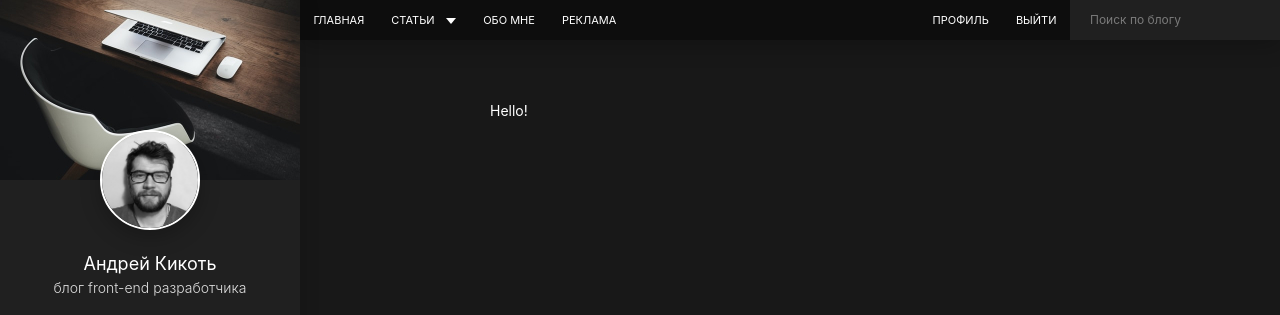
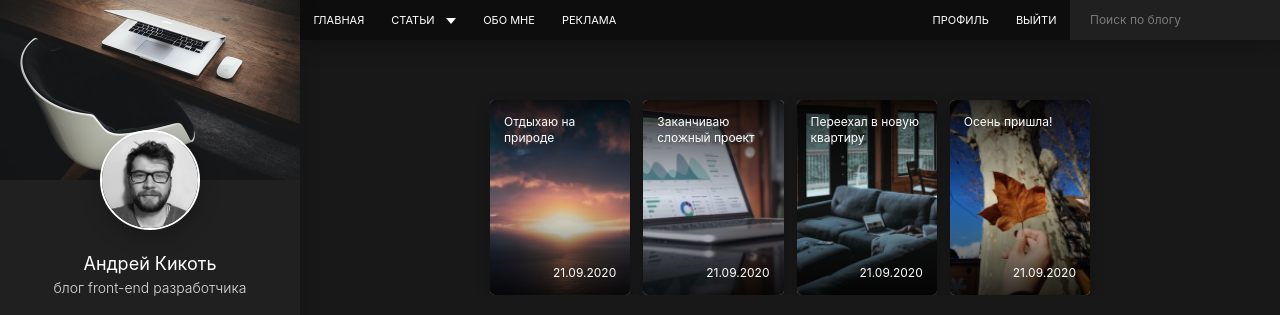
Before and after one commit to AndriyKikot/workshop_of_projects, a website: page personal-blog/src/index.html in a window 1280 px wide. Shown: the top 315 px of the page. Drawn offline with nearby package versions, Linux system fonts and the light colour scheme; files that its build step writes are made by us from their sources.

Commit message:
added stories block

```diff
--- /dev/null
+++ b/personal-blog/src/assets/scss/blocks/stories.scss
@@ -0,0 +1,73 @@
+.stories {
+  display: grid;
+  grid-template-columns: 1fr 1fr 1fr 1fr;
+  grid-column-gap: 13px;
+  grid-template-rows: 195px;
+}
+
+.stories__item {
+  background-color: #ccc;
+  border-radius: 5px;
+  overflow: hidden;
+  position: relative;
+  box-shadow: 0 5px 15px rgba($black, 0.2);
+  cursor: pointer;
+
+  &::after {
+    content: "";
+    display: block;
+    width: 100%;
+    height: 100%;
+    position: absolute;
+    top: 0;
+    left: 0;
+    z-index: 2;
+    background-image: linear-gradient(
+      to bottom,
+      rgba($black, 0.8),
+      rgba($black, 0) 50%,
+      rgba($black, 0.8)
+    );
+  }
+
+  &:hover {
+    .stories__preview {
+      transform: scale(1.3);
+      transition-duration: 5s;
+    }
+  }
+}
+
+.stories__preview {
+  display: block;
+  width: 100%;
+  height: 100%;
+  object-fit: cover;
+  position: absolute;
+  top: 0;
+  left: 0;
+  z-index: 1;
+  transform: scale(1.05);
+  transition: transform 1s ease-in-out;
+}
+
+.stories__title,
+.stories__date {
+  width: 100%;
+  padding: 1.4rem;
+  font-size: 1.2rem;
+  line-height: 1.3;
+  color: $white;
+  position: absolute;
+  left: 0;
+  z-index: 3;
+}
+
+.stories__title {
+  top: 0;
+}
+
+.stories__date {
+  bottom: 0;
+  text-align: right;
+}
--- a/personal-blog/src/assets/scss/style.scss
+++ b/personal-blog/src/assets/scss/style.scss
@@ -34,3 +34,4 @@ body {
 @import "blocks/profile";
 @import "blocks/social";
 @import "blocks/btn";
+@import "blocks/stories";
--- a/personal-blog/src/index.html
+++ b/personal-blog/src/index.html
@@ -3,4 +3,25 @@ layout: default
 title: BrainsCloud | Home
 ---
 
-Hello!
+<div class="stories">
+    <div class="stories__item">
+        <img class="stories__preview" src="assets/images/stories/stories-1.jpg" alt="">
+        <p class="stories__title">Отдыхаю на природе</p>
+        <time class="stories__date" datetime="2020-09-21 19:21">21.09.2020</time>
+    </div>
+    <div class="stories__item">
+        <img class="stories__preview" src="assets/images/stories/stories-2.jpg" alt="">
+        <p class="stories__title">Заканчиваю сложный проект</p>
+        <time class="stories__date" datetime="2020-09-21 19:21">21.09.2020</time>
+    </div>
+    <div class="stories__item">
+        <img class="stories__preview" src="assets/images/stories/stories-3.jpg" alt="">
+        <p class="stories__title">Переехал в новую квартиру</p>
+        <time class="stories__date" datetime="2020-09-21 19:21">21.09.2020</time>
+    </div>
+    <div class="stories__item">
+        <img class="stories__preview" src="assets/images/stories/stories-4.jpg" alt="">
+        <p class="stories__title">Осень пришла!</p>
+        <time class="stories__date" datetime="2020-09-21 19:21">21.09.2020</time>
+    </div>
+</div>
```
Also changed, not shown: personal-blog/dist/assets/css/style.min.css, personal-blog/dist/assets/images/stories/stories-1.jpg (added), personal-blog/dist/assets/images/stories/stories-2.jpg (added), personal-blog/dist/assets/images/stories/stories-3.jpg (added), personal-blog/dist/assets/images/stories/stories-4.jpg (added), personal-blog/dist/index.html, personal-blog/src/assets/images/stories/stories-1.jpg (added), personal-blog/src/assets/images/stories/stories-2.jpg (added), personal-blog/src/assets/images/stories/stories-3.jpg (added), personal-blog/src/assets/images/stories/stories-4.jpg (added).
